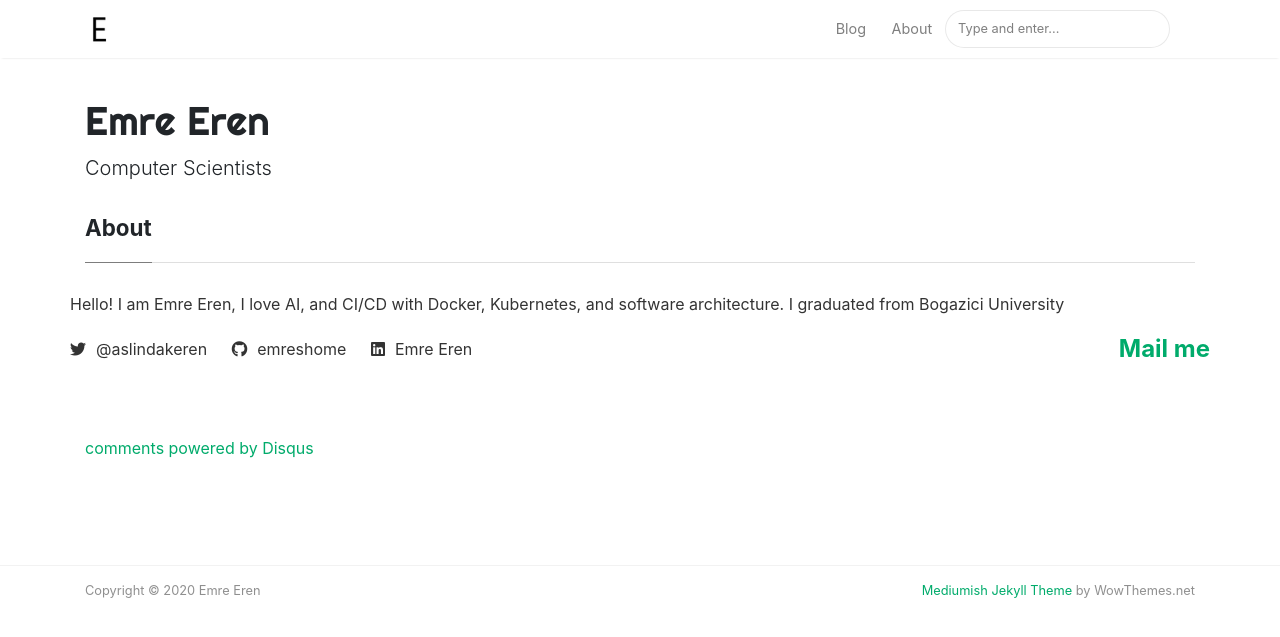
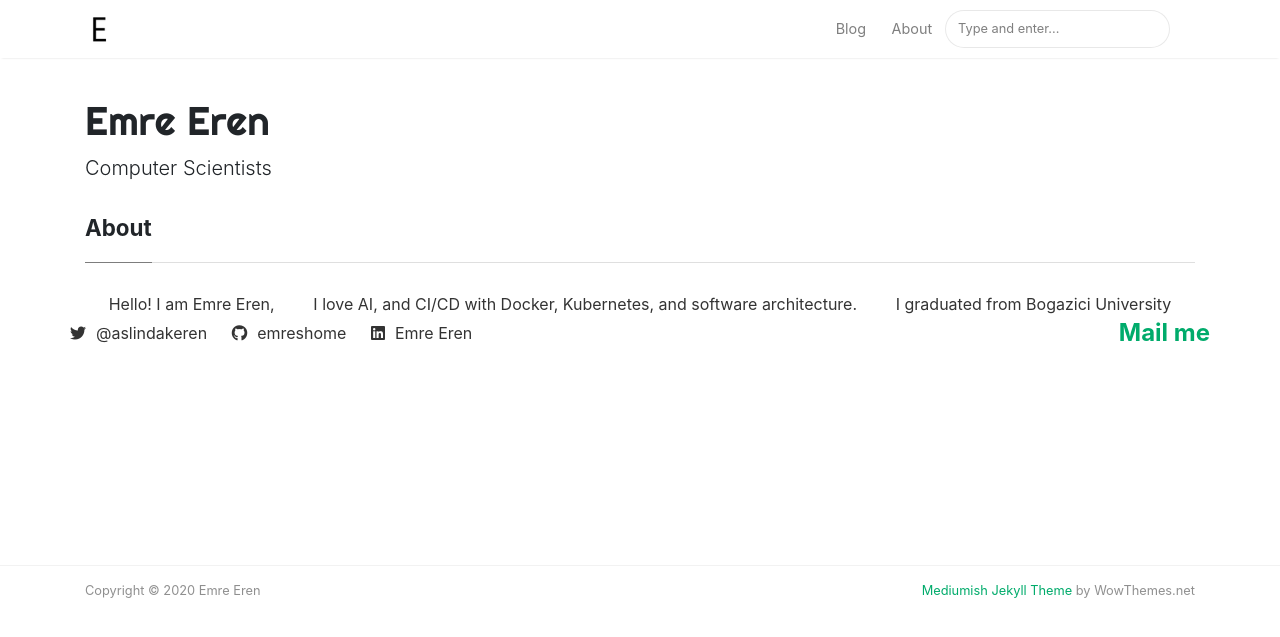
Before and after one commit to emreshome/emreshome.github.io, a Jekyll site: the page built from _pages/about.md, in a window 1280 px wide. Shown: the top 637 px of the page. Built offline with Jekyll 4.4.1, drawn with Linux system fonts in a browser that asks for light colours; nearby versions of some CDN libraries; comment, search, counter and statistics services are not loaded.

Commit message:
about me change

```diff
--- a/_includes/disqus.html
+++ /dev/null
@@ -1,14 +0,0 @@
-<section class="disqus">
-    <div id="disqus_thread"></div>
-    <script type="text/javascript">
-        var disqus_shortname = '{{site.disqus}}';
-        var disqus_developer = 0;
-        (function() {
-            var dsq = document.createElement('script'); dsq.type = 'text/javascript'; dsq.async = true;
-            dsq.src = window.location.protocol + '//' + disqus_shortname + '.disqus.com/embed.js';
-            (document.getElementsByTagName('head')[0] || document.getElementsByTagName('body')[0]).appendChild(dsq);
-        })();
-    </script>
-    <noscript>Please enable JavaScript to view the <a href="http://disqus.com/?ref_noscript">comments powered by Disqus.</a></noscript>
-    <a href="http://disqus.com" class="dsq-brlink">comments powered by <span class="logo-disqus">Disqus</span></a>
-</section>
--- a/_pages/about.md
+++ b/_pages/about.md
@@ -8,18 +8,15 @@ comments: true
 <div class="row justify-content-between">
 
 <p>
-Hello! I am Emre Eren, I love AI, and CI/CD with Docker, Kubernetes, and software architecture.
-
-
-I graduated from Bogazici University
+<div style="display:inline-block;">Hello! I am Emre Eren,</div>
+<div style="display:inline-block;">I love AI, and CI/CD with Docker, Kubernetes, and software architecture.</div>
+<div style="display:inline-block;">I graduated from Bogazici University</div>
 </p>
 <p>
-
 <i class="fab fa-twitter" style="margin-right: 20px;"><a target="_blank" href="https://twitter.com/aslindakeren" class="article-post" style="margin-left: 10px;">@aslindakeren</a></i>
 <i class="fab fa-github" style="margin-right: 20px;"><a target="_blank" href="https://github.com/emreshome" class="article-post" style="margin-left: 10px;">emreshome</a></i>
 <i class="fab fa-linkedin" style="margin-right: 20px;"><a target="_blank" href="https://www.linkedin.com/in/emre-eren-1b0b37109/" class="article-post" style="margin-left: 10px;">Emre Eren</a></i>
 </p>
 <h4><a href="mailto:emre.eren95@outlook.com">Mail me</a></h4>
 
-
 </div>
```
